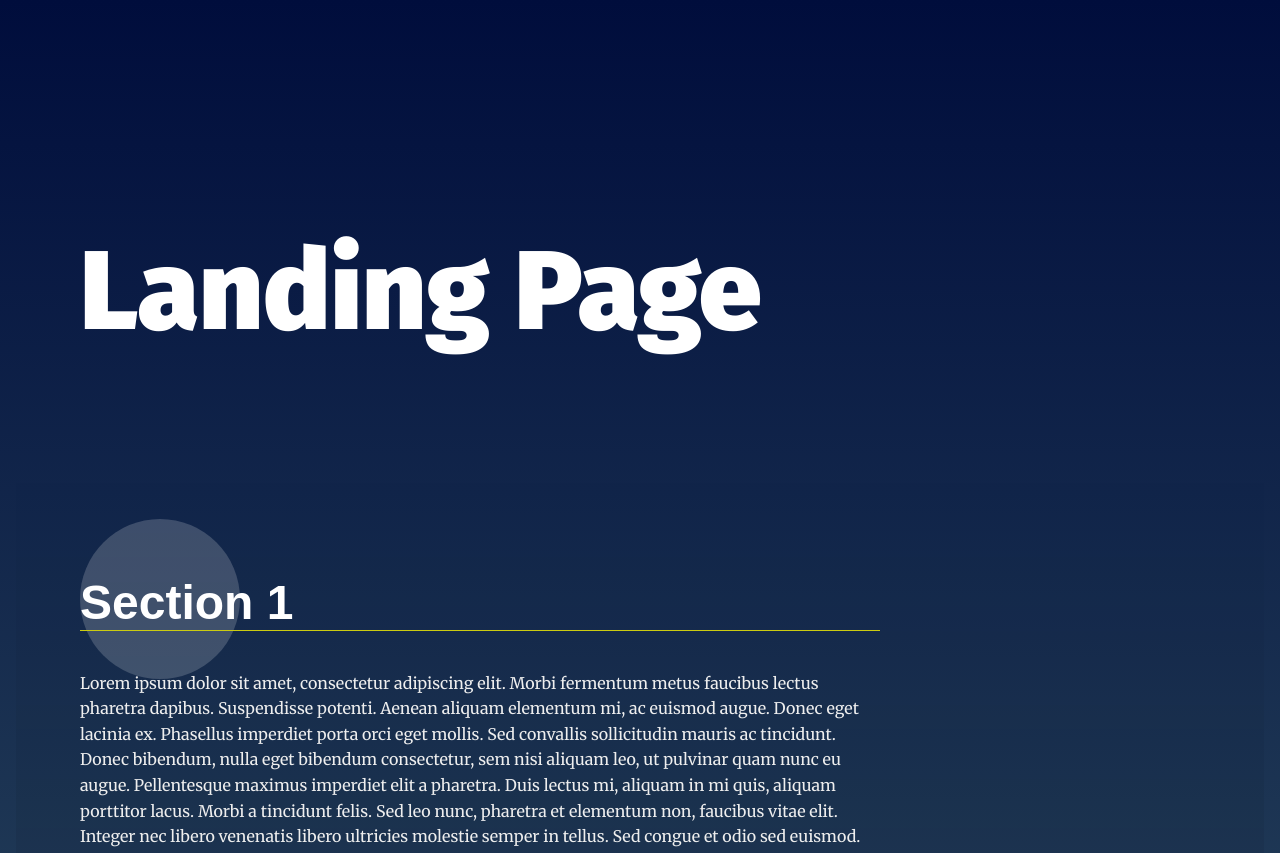
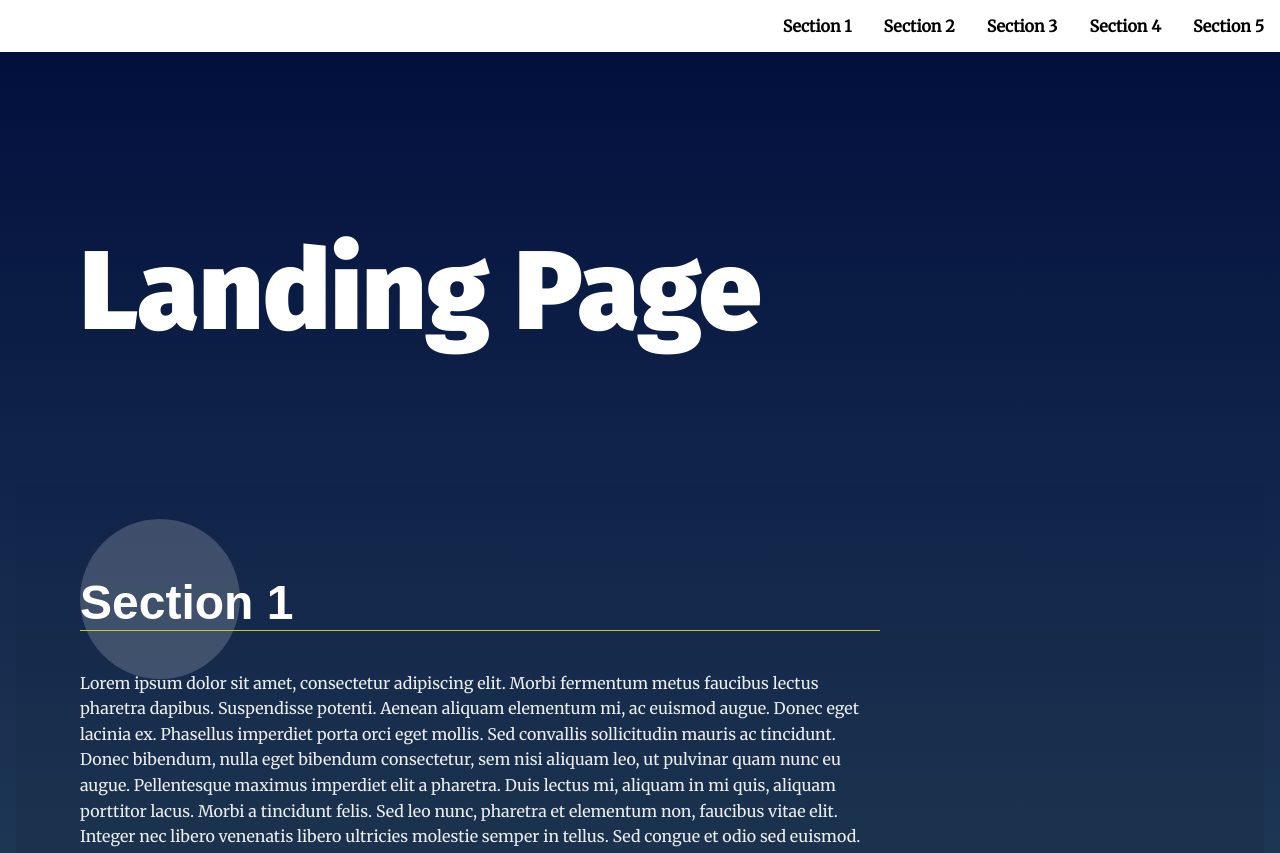
Before and after one commit to hikmanisyariful/Landing-Page, a plain HTML site: page index.html in a window 1280 px wide. Shown: the top 853 px of the page. Drawn offline with Linux system fonts and the light colour scheme.

Commit message:
Build Navigation Menu
Define globally variable for "navbarUl"
CreateElement for li
appendChild li to ul

```diff
--- a/css/styles.css
+++ b/css/styles.css
@@ -68,6 +68,9 @@ section {
   padding-left: 0;
   margin: 0;
   text-align: right;
+  display: flex;
+  flex-wrap: wrap;
+  justify-content: end;
 }
 
 .navbar__menu li {
--- a/js/app.js
+++ b/js/app.js
@@ -23,6 +23,7 @@
  *
  */
 let sections;
+let navbarUl = document.getElementById("navbar__list");
 
 /**
  * End Global Variables
@@ -71,11 +72,26 @@ const addNewSection = () => {
   sections = document.querySelectorAll("section");
 };
 
+// Generate list items of navbar
+const generateListItems = () => {
+  // Loop NodeList[]
+  sections.forEach(section => {
+    const linkName = section.getAttribute("data-nav");
+    const sectionId = section.getAttribute("id");
+    const navbarLi = document.createElement("li");
+    navbarLi.innerHTML += `
+      <a class="menu__link" href="#${sectionId}">${linkName}</a>
+    `;
+    navbarUl.appendChild(navbarLi);
+  });
+};
+
+// Add new section
 addNewSection();
 addNewSection();
-// console.log(sections.length);
 
 // build the nav
+generateListItems();
 
 // Add class 'active' to section when near top of viewport
 
```
